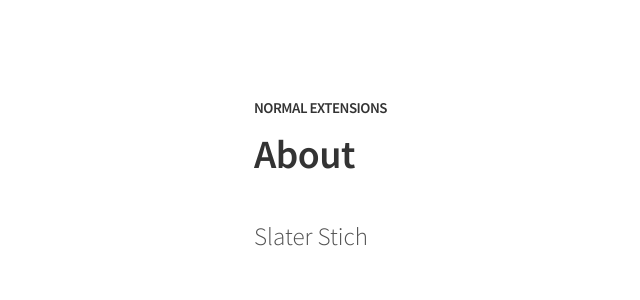
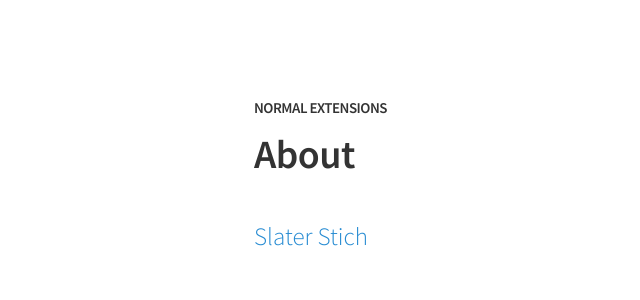
Before and after one commit to sl8r000/normal-extensions, a Jekyll site: the page built from about.md, in a window 1280 px wide. Shown: the top 300 px of the page, without its empty margins (26-666 px from the left). Built offline with Jekyll 4.4.1, drawn with Linux system fonts in a browser that asks for light colours.

Commit message:
adds linkedin link

```diff
--- a/about.md
+++ b/about.md
@@ -3,4 +3,4 @@ title: About
 permalink: /about/
 ---
 
-<p class="lead">Slater Stich</p>
+<p class="lead"><a href="https://www.linkedin.com/in/slater-stich-4658a849/">Slater Stich</a></p>
```
